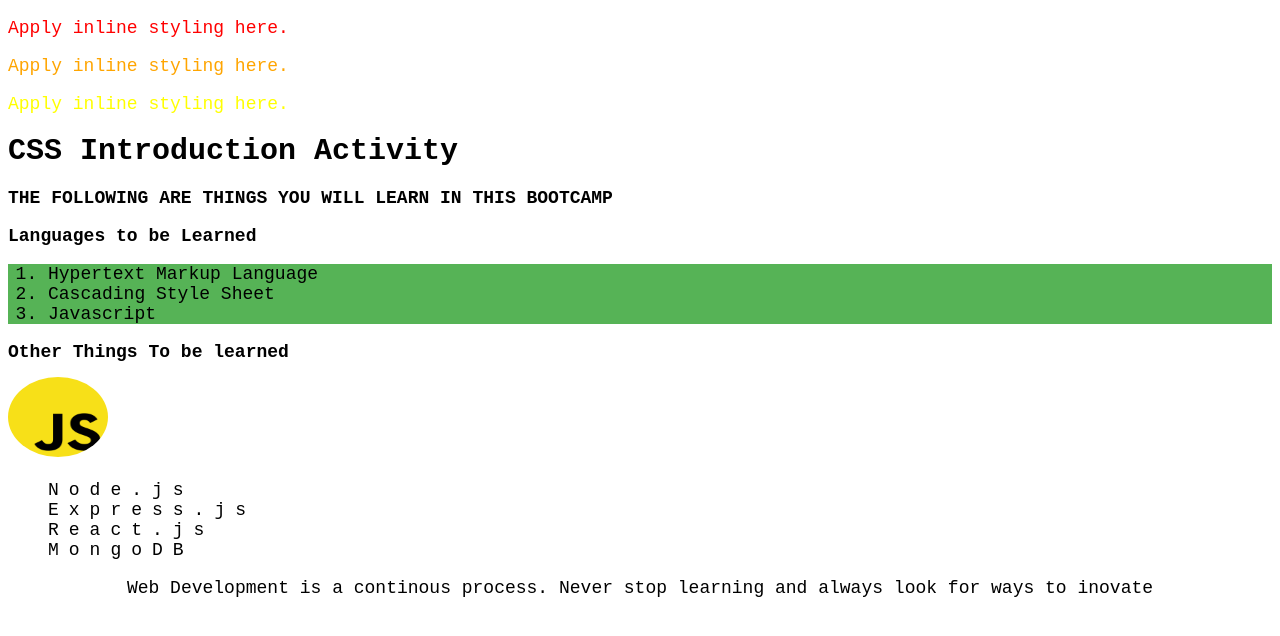
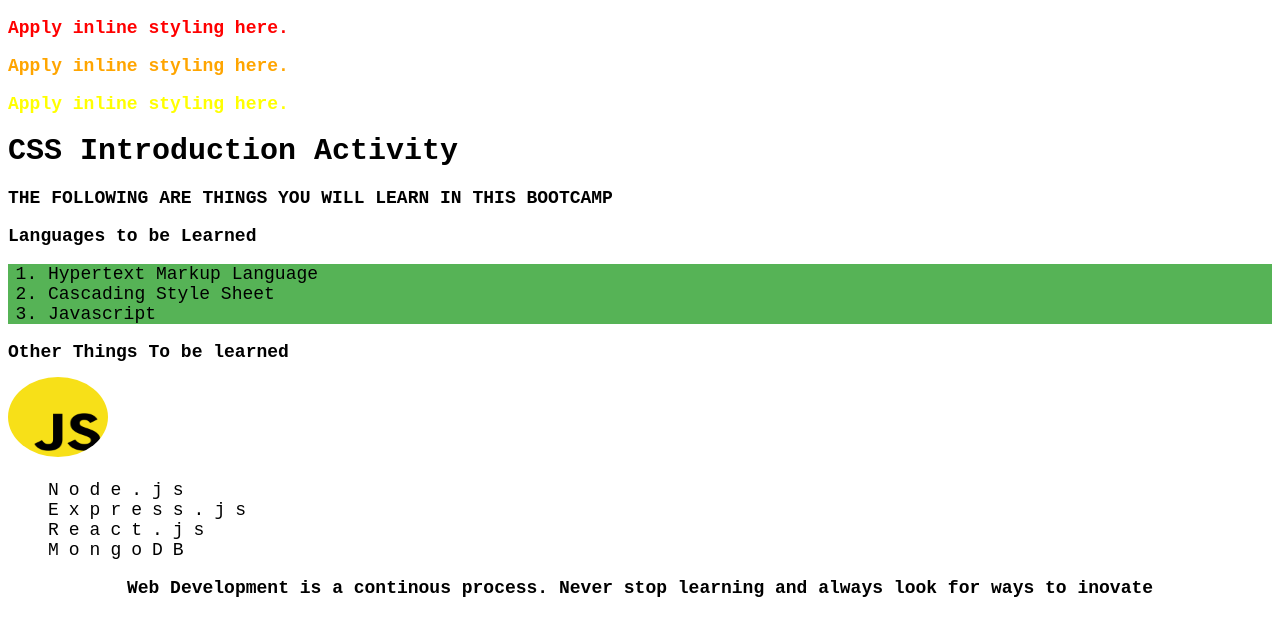
Before and after one commit to Ralph313-creator/Test_Repo, a plain HTML site: page a03/index.html in a window 1280 px wide. Drawn offline with Linux system fonts and the light colour scheme.

Commit message:
2nd commit

```diff
--- a/a03/index.html
+++ b/a03/index.html
@@ -7,15 +7,15 @@
     <title>Document</title>
     <link rel="stylesheet" href="style.css">
     <style>
-        .internal {
-            color: yellow;
+       p {
+            font-weight: bolder;
         }
     </style>
 </head>
 <body>
     <p style="color: red;">Apply inline styling here.</p>
     <p style="color: orange;">Apply inline styling here.</p>
-    <p class="internal">Apply inline styling here.</p>
+    <p style="color: yellow;">Apply inline styling here.</p>
     <h1>CSS Introduction Activity</h1>
     <h2 id="cap">The following are things you will learn in this bootcamp</h2>
     <h3>Languages to be Learned</h3>
```
